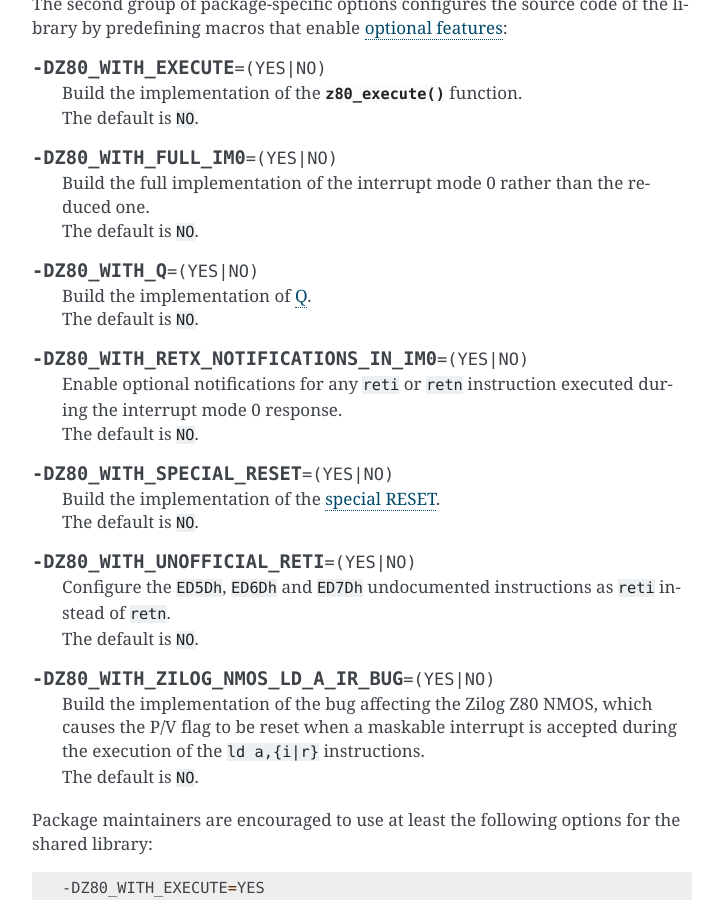
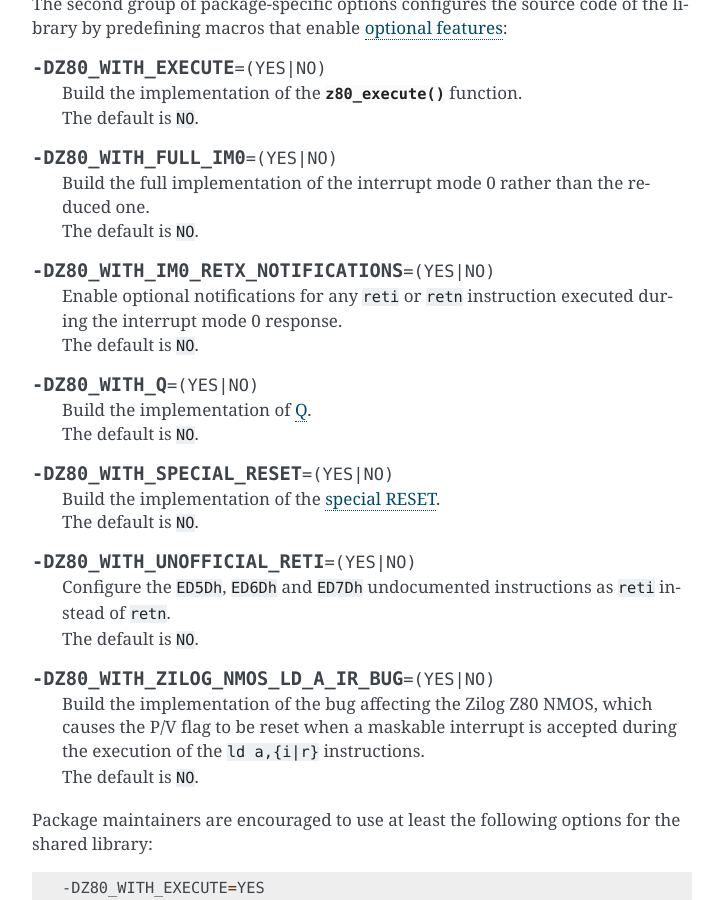
Before and after one commit to redcode/Z80, a Sphinx documentation site: the page built from documentation/Installation.rst, in a window 1280 px wide and 900 px high, scrolled down 2693 px. Shown: the whole window, without its empty margins (388-1111 px from the left). Built offline with Sphinx 7.4.7, drawn with Linux system fonts in a browser that asks for light colours.

```diff
--- a/documentation/APIReference.rst
+++ b/documentation/APIReference.rst
@@ -92,6 +92,7 @@ Configuration
 -------------
 
 .. doxygendefine:: Z80_OPTION_HALT_SKIP
+.. doxygendefine:: Z80_OPTION_IM0_RETX_NOTIFICATIONS
 .. doxygendefine:: Z80_OPTION_LD_A_IR_BUG
 .. doxygendefine:: Z80_OPTION_OUT_VC_255
 .. doxygendefine:: Z80_OPTION_XQ
--- a/documentation/Installation.rst
+++ b/documentation/Installation.rst
@@ -153,14 +153,14 @@ The second group of package-specific options configures the source code of the l
    Build the full implementation of the interrupt mode 0 rather than the reduced one. |br| |nl|
    The default is ``NO``.
 
+.. option:: -DZ80_WITH_IM0_RETX_NOTIFICATIONS=(YES|NO)
+
+   Enable optional notifications for any ``reti`` or ``retn`` instruction executed during the interrupt mode 0 response. |br| |nl|
+   The default is ``NO``.
+
 .. option:: -DZ80_WITH_Q=(YES|NO)
 
    Build the implementation of `Q <https://worldofspectrum.org/forums/discussion/41704>`_. |br| |nl|
-   The default is ``NO``.
-
-.. option:: -DZ80_WITH_RETX_NOTIFICATIONS_IN_IM0=(YES|NO)
-
-   Enable optional notifications for any ``reti`` or ``retn`` instruction executed during the interrupt mode 0 response. |br| |nl|
    The default is ``NO``.
 
 .. option:: -DZ80_WITH_SPECIAL_RESET=(YES|NO)
```
Also changed, not shown: CMakeLists.txt (+6 -6 lines), README.md (+5 -5 lines), documentation/Integration.rst (+4 -4 lines), 5 other files.
